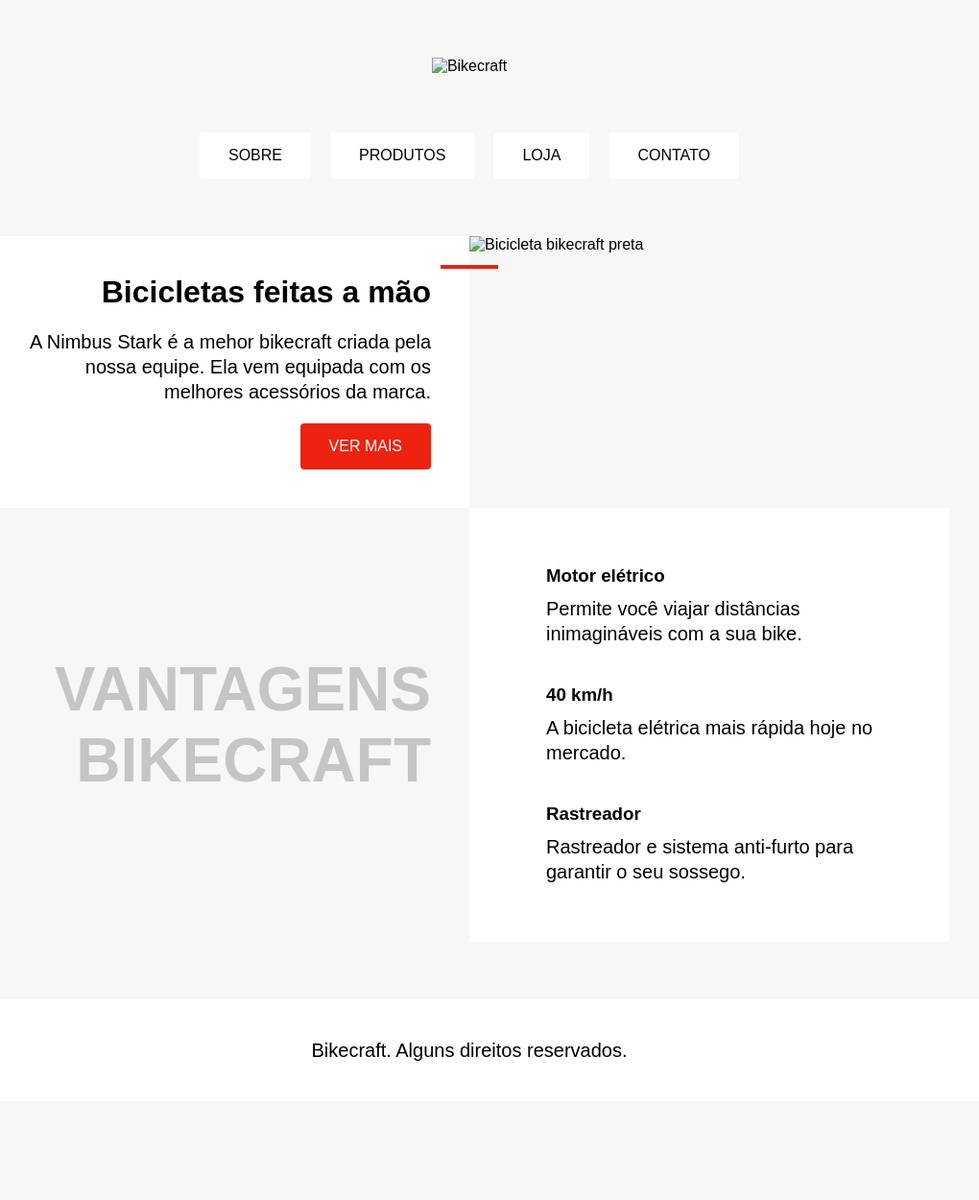
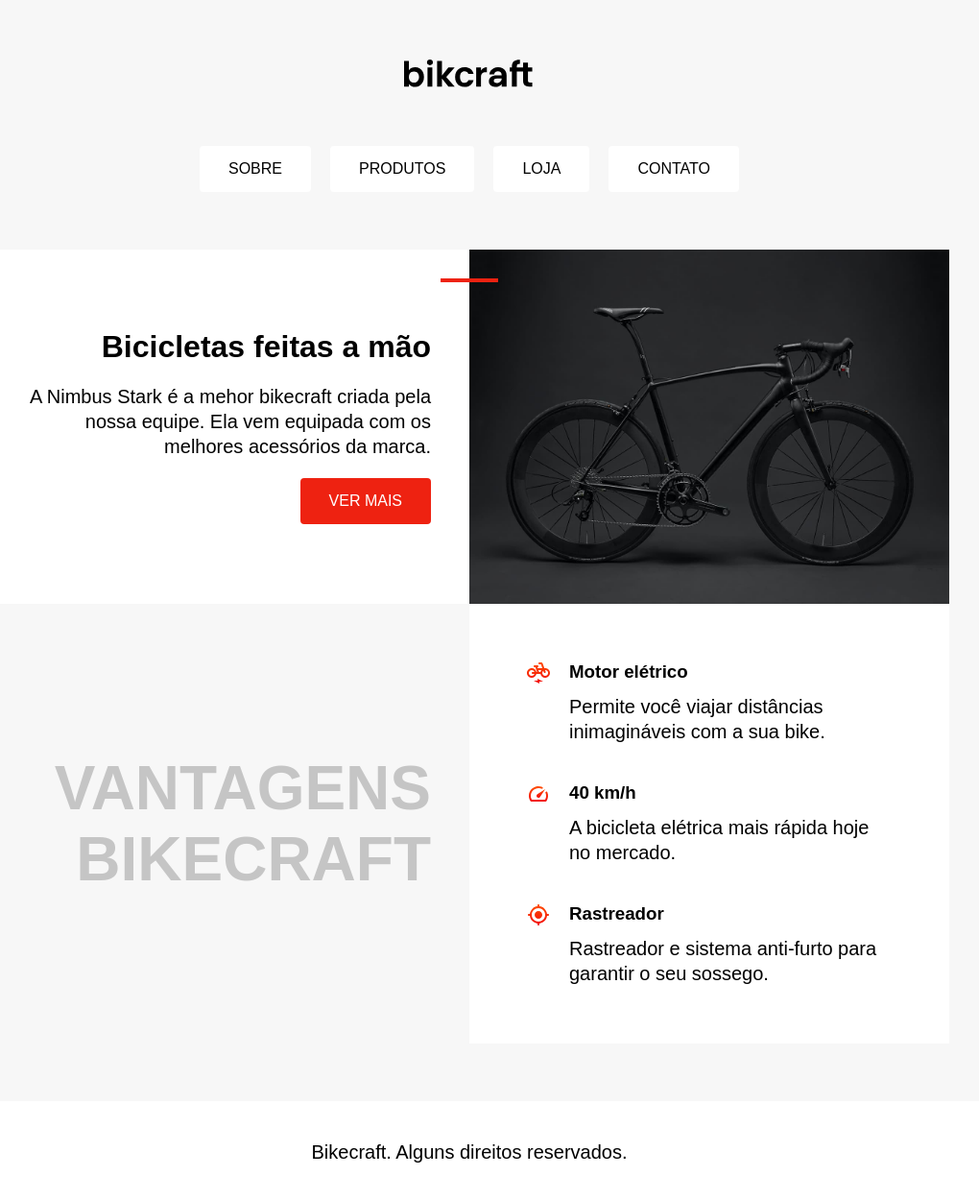
Before and after one commit to lucasfcomaru/bikecraft_diplay_grid_flex, a plain HTML site: page index.html in a window 1280 px wide. Shown: the whole page at 96% size, without its empty margins (151-1171 px from the left). Before the commit the page ends 1147 px from the top, so only its background shows below. Drawn offline with Linux system fonts and the light colour scheme; the site is published under a folder, as on GitHub Pages, so addresses that start at the root find nothing.

Commit message:
Alteração dos caminhos das imagens

```diff
--- a/index.html
+++ b/index.html
@@ -9,7 +9,7 @@
 <body>
 <div class="container">
     <div class="logo">
-        <img src="/img/bikcraft.svg" alt="Bikecraft" title="Bikecraft">
+        <img src="assets/bikcraft.svg" alt="Bikecraft" title="Bikecraft">
     </div>
     <div class="menu">
         <a href="#">Sobre</a>
@@ -27,27 +27,27 @@
             <a href="#" class="botao">Ver mais</a>
         </div>
 
-        <img src="/img/bicicleta.jpg" alt="Bicicleta bikecraft preta" title="Bicicleta bikecraft preta">
+        <img src="assets/bicicleta.jpg" alt="Bicicleta bikecraft preta" title="Bicicleta bikecraft preta">
 
         <h2 class="subtitulo">Vantagens bikecraft</h2>
 
         <div class="vantagens">
             <div class="vantagens-item">
-                <img src="/img/eletrica.svg" alt="">
+                <img src="assets/eletrica.svg" alt="">
                 <h3>Motor elétrico</h3>
                 <p>
                     Permite você viajar distâncias inimagináveis com a sua bike.
                 </p>
             </div>
             <div class="vantagens-item">
-                <img src="/img/velocidade.svg" alt="">
+                <img src="assets/velocidade.svg" alt="">
                 <h3>40 km/h</h3>
                 <p>
                     A bicicleta elétrica mais rápida hoje no mercado.
                 </p>
             </div>
             <div class="vantagens-item">
-                <img src="/img/rastreador.svg" alt="">
+                <img src="assets/rastreador.svg" alt="">
                 <h3>Rastreador</h3>
                 <p>
                     Rastreador e sistema anti-furto para garantir o seu sossego.
```
Also changed, not shown: assets/bicicleta.jpg (renamed from img/bicicleta.jpg), assets/bikcraft.svg (renamed from img/bikcraft.svg), assets/eletrica.svg (renamed from img/eletrica.svg), assets/rastreador.svg (renamed from img/rastreador.svg), assets/velocidade.svg (renamed from img/velocidade.svg).
